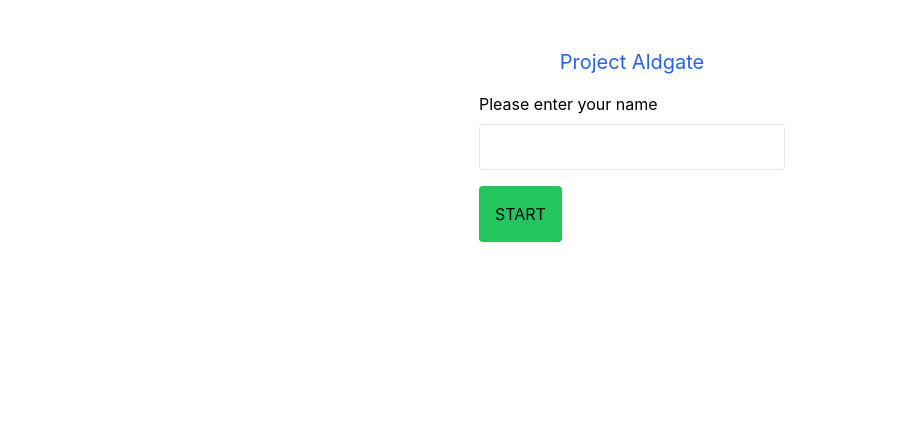
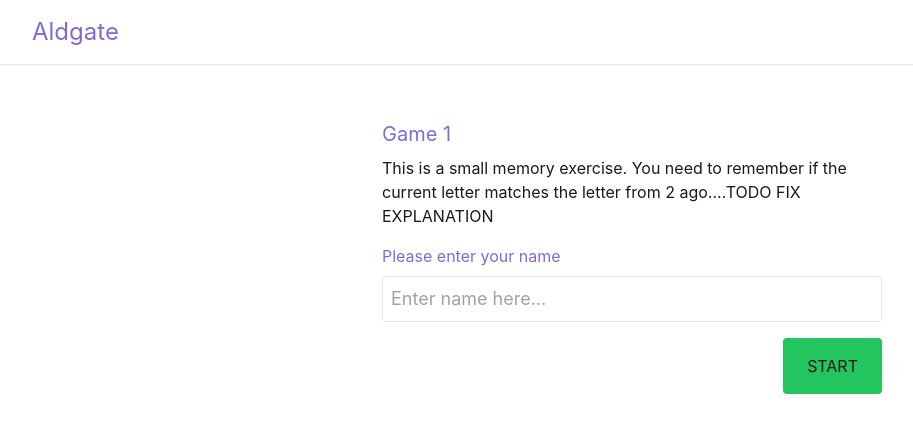
Before and after one commit to D-Pagey/aldgate, a Next.js app: page / in a window 1280 px wide. Shown: the top 432 px of the page, without its empty margins (8-921 px from the left). Built offline with nearby package versions, Linux system fonts and the light colour scheme.

Commit message:
feat(app): add PageLayout comp and add colour palette

```diff
--- /dev/null
+++ b/components/PageLayout/index.tsx
@@ -0,0 +1,34 @@
+import { FC } from "react";
+import Head from "next/head";
+import Link from "next/link";
+import { Toaster } from "react-hot-toast";
+
+type Props = {
+  children: JSX.Element;
+};
+
+export const PageLayout: FC<Props> = ({ children }) => (
+  <div className="flex flex-col items-center min-h-screen">
+    <Head>
+      <title>Aldgate</title>
+      <meta name="description" content="N-back assessment" />
+      <link rel="icon" href="/favicon.ico" />
+    </Head>
+
+    {/* for toast notifications - mainly used to demo analytics in this case */}
+    <Toaster />
+
+    <nav className="p-4 md:px-10 shadow flex w-full">
+      <Link href="/">
+        <a className="text-purple text-2xl">Aldgate</a>
+      </Link>
+    </nav>
+
+    <main
+      className="flex flex-col w-full p-4 lg:px-0"
+      style={{ maxWidth: 500 }}
+    >
+      {children}
+    </main>
+  </div>
+);
--- a/package.json
+++ b/package.json
@@ -9,9 +9,11 @@
     "lint": "next lint"
   },
   "dependencies": {
+    "change-case": "4.1.2",
     "next": "12.1.6",
     "react": "18.1.0",
-    "react-dom": "18.1.0"
+    "react-dom": "18.1.0",
+    "react-hot-toast": "^2.2.0"
   },
   "devDependencies": {
     "@types/node": "17.0.35",
--- a/pages/_app.tsx
+++ b/pages/_app.tsx
@@ -1,12 +1,15 @@
 import type { AppProps } from "next/app";
 
+import { PageLayout } from "../components/PageLayout";
 import { Provider } from "../contexts";
 import "../styles/globals.css";
 
 function MyApp({ Component, pageProps }: AppProps) {
   return (
     <Provider>
-      <Component {...pageProps} />
+      <PageLayout>
+        <Component {...pageProps} />
+      </PageLayout>
     </Provider>
   );
 }
--- a/pages/api/hello.ts
+++ b/pages/api/analytics.ts
@@ -1,13 +1,15 @@
 // Next.js API route support: https://nextjs.org/docs/api-routes/introduction
-import type { NextApiRequest, NextApiResponse } from 'next'
+import type { NextApiRequest, NextApiResponse } from "next";
 
 type Data = {
-  name: string
-}
+  name: string;
+};
 
 export default function handler(
   req: NextApiRequest,
   res: NextApiResponse<Data>
 ) {
-  res.status(200).json({ name: 'John Doe' })
+  console.log(req);
+
+  res.status(200).json({ name: "John Doe" });
 }
--- a/pages/game.tsx
+++ b/pages/game.tsx
@@ -1,6 +1,5 @@
 import { useState, useEffect } from "react";
 import type { NextPage } from "next";
-import Head from "next/head";
 import { useRouter } from "next/router";
 
 import useInterval from "../hooks/useInterval";
@@ -55,15 +54,8 @@ const Game: NextPage = () => {
   };
 
   return (
-    <div>
-      <Head>
-        <title>Project Aldgate</title>
-        <meta name="description" content="Generated by create next app" />
-        <link rel="icon" href="/favicon.ico" />
-      </Head>
-
-      <main className="border w-max mx-auto mt-12 flex flex-col items-center">
-        <h1 className="text-blue-600 text-xl">Welcome, {username}</h1>
+    <div className="mt-10 flex flex-col items-center">
+      <h1 className="text-purple text-xl">Welcome, {username}</h1>
 
       <h2 className="text-xl mt-4">
         Click yes if this letter was same as 2 letters ago:
@@ -78,7 +70,6 @@ const Game: NextPage = () => {
       >
         CLICK
       </button>
-      </main>
     </div>
   );
 };
--- a/pages/index.tsx
+++ b/pages/index.tsx
@@ -1,7 +1,8 @@
 import { FormEvent, SyntheticEvent, useState } from "react";
 import type { NextPage } from "next";
-import Head from "next/head";
 import { useRouter } from "next/router";
+import { sentenceCase } from "change-case";
+
 import { useAppContext } from "../contexts";
 
 const Home: NextPage = () => {
@@ -18,39 +19,40 @@ const Home: NextPage = () => {
   const handleSubmit = (event: SyntheticEvent) => {
     event.preventDefault();
 
-    setUsername(name);
+    setUsername(sentenceCase(name));
     // set name in global state
     router.push("/game");
   };
 
   return (
-    <div>
-      <Head>
-        <title>Project Aldgate</title>
-        <meta name="description" content="Generated by create next app" />
-        <link rel="icon" href="/favicon.ico" />
-      </Head>
+    <div className="mt-10">
+      <h1 className="text-purple text-xl">Game 1</h1>
 
-      <main className="w-max mx-auto mt-12 flex flex-col items-center">
-        <h1 className="text-blue-600 text-xl">Project Aldgate</h1>
+      <p className="mt-2">
+        This is a small memory exercise. You need to remember if the current
+        letter matches the letter from 2 ago....TODO FIX EXPLANATION
+      </p>
 
-        <form onSubmit={handleSubmit}>
-          <label className="flex flex-col gap-2 mt-4">
+      <form onSubmit={handleSubmit} className="flex flex-col">
+        <label className="flex flex-col gap-2 mt-4 text-purple">
           Please enter your name
           <input
             type="text"
             value={name}
             onChange={handleNameChange}
-              className="text-lg border rounded p-2"
+            className="text-lg border rounded p-2 text-black"
             required
+            placeholder="Enter name here..."
           />
         </label>
 
-          <button type="submit" className="bg-green-500 p-4 rounded mt-4">
+        <button
+          type="submit"
+          className="bg-green-500 py-4 px-6 rounded mt-4 self-end"
+        >
           START
         </button>
       </form>
-      </main>
     </div>
   );
 };
--- a/pages/results.tsx
+++ b/pages/results.tsx
@@ -1,5 +1,4 @@
 import type { NextPage } from "next";
-import Head from "next/head";
 import { useRouter } from "next/router";
 import { useAppContext } from "../contexts";
 
@@ -13,15 +12,8 @@ const Results: NextPage = () => {
   };
 
   return (
-    <div>
-      <Head>
-        <title>Project Aldgate</title>
-        <meta name="description" content="Generated by create next app" />
-        <link rel="icon" href="/favicon.ico" />
-      </Head>
-
-      <main className="border w-max mx-auto mt-12 flex flex-col items-center">
-        <h1 className="text-blue-600 text-xl">Results Yo</h1>
+    <div className="border mt-12 flex flex-col items-center">
+      <h1 className="text-purple text-xl">Results Yo</h1>
 
       <p>
         Correct answers: <span>{correctAnswers}</span>
@@ -36,7 +28,6 @@ const Results: NextPage = () => {
       >
         Try again
       </button>
-      </main>
     </div>
   );
 };
--- a/styles/globals.css
+++ b/styles/globals.css
@@ -6,6 +6,7 @@ html,
 body {
   padding: 0;
   margin: 0;
+  color: rgb(26, 26, 26);
   font-family: -apple-system, BlinkMacSystemFont, Segoe UI, Roboto, Oxygen,
     Ubuntu, Cantarell, Fira Sans, Droid Sans, Helvetica Neue, sans-serif;
 }
--- a/tailwind.config.js
+++ b/tailwind.config.js
@@ -4,7 +4,12 @@ module.exports = {
     "./components/**/*.{js,ts,jsx,tsx}",
   ],
   theme: {
-    extend: {},
+    extend: {
+      colors: {
+        purple: "rgb(128, 105, 216)",
+        black: "rgb(26, 26, 26)",
+      },
+    },
   },
   plugins: [],
 };
```
Also changed, not shown: 2 other files (tests, documents, lock files or other folders). Lines whose indentation alone changed are shown as unchanged.
